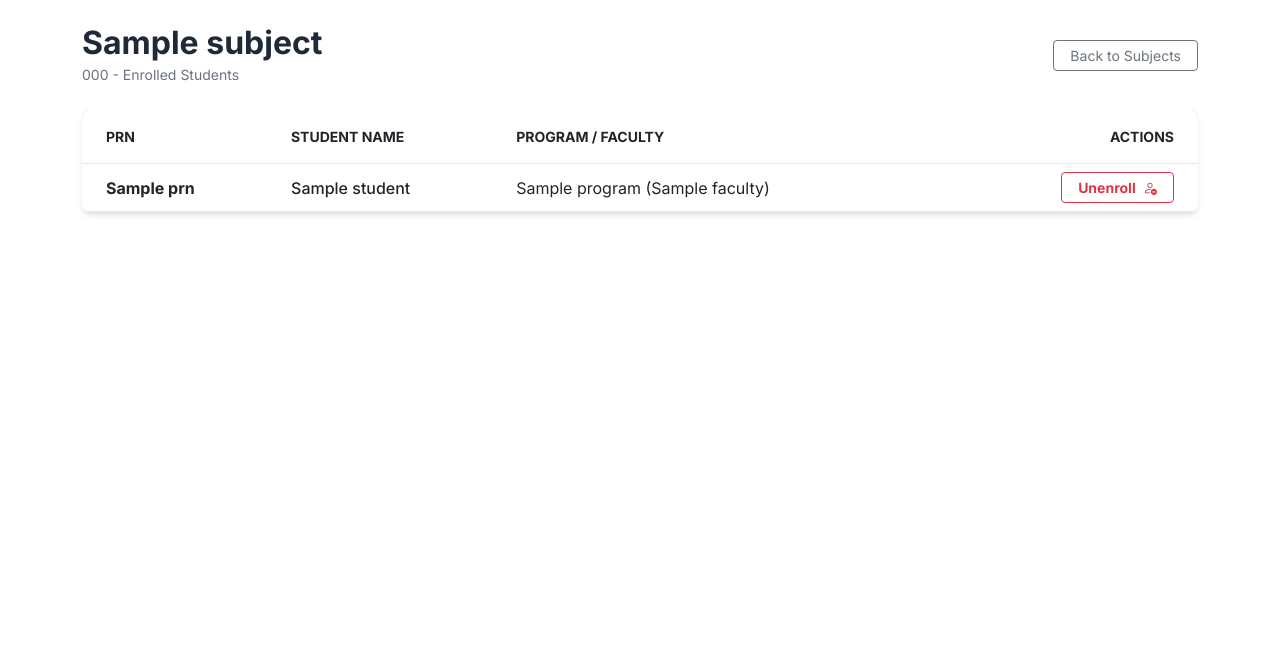
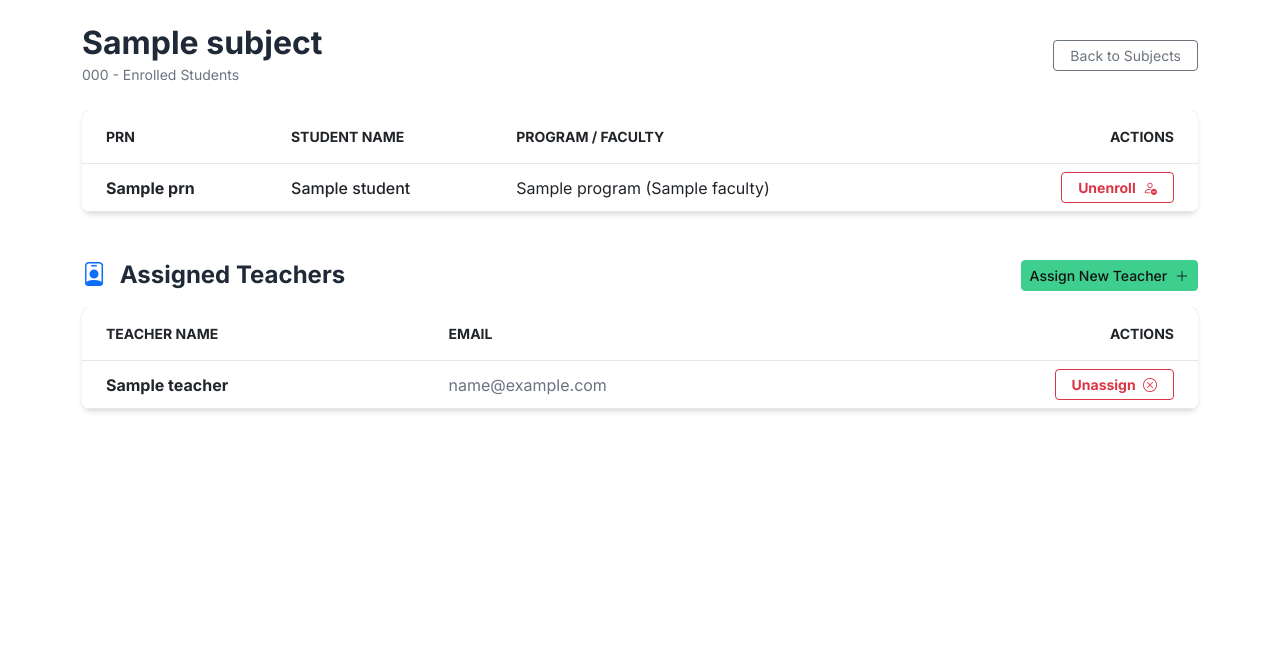
Before and after one commit to Akram-X207/student-attendance-portal, a PHP site: template app/views/admin/subject_students.php in a window 1280 px wide. Shown: the part 57-706 px from the top of the page. Run offline with PHP 8.4, Linux system fonts and the light colour scheme; the template is opened without the code that fills it: most values are stand-ins (such as "Sample title", 1, 10 or a date in 2020); some libraries are stand-ins or nearby versions.

Commit message:
feat: added teacher management to subject-students view

```diff
--- a/app/views/admin/subject_students.php
+++ b/app/views/admin/subject_students.php
@@ -45,4 +45,42 @@
         </table>
     </div>
 </div>
+
+<div class="d-flex justify-content-between align-items-center mt-5 mb-3">
+    <h4 class="fw-bold m-0"><i class="bi bi-person-badge text-primary me-2"></i> Assigned Teachers</h4>
+    <a href="<?= APP_URL ?>/admin/assign-teacher" class="btn btn-sm btn-primary">Assign New Teacher <i class="bi bi-plus-lg ms-1"></i></a>
+</div>
+
+<div class="card border-0 overflow-hidden mb-5">
+    <div class="table-responsive">
+        <table class="table table-hover align-middle mb-0">
+            <thead class="bg-secondary bg-opacity-50">
+                <tr class="text-muted-custom small text-uppercase fw-bold">
+                    <th class="ps-4 py-3">Teacher Name</th>
+                    <th class="py-3">Email</th>
+                    <th class="py-3 text-end pe-4">Actions</th>
+                </tr>
+            </thead>
+            <tbody>
+                <?php if (empty($teachers)): ?>
+                    <tr><td colspan="3" class="text-center py-5 text-muted-custom">No teachers assigned to this subject.</td></tr>
+                <?php else: ?>
+                    <?php foreach ($teachers as $teacher): ?>
+                        <tr>
+                            <td class="ps-4 fw-bold text-main"><?= htmlspecialchars($teacher['name']) ?></td>
+                            <td class="text-muted-custom"><?= htmlspecialchars($teacher['email']) ?></td>
+                            <td class="text-end pe-4">
+                                <a href="<?= APP_URL ?>/admin/unassign-teacher?subject_id=<?= $subject['id'] ?>&teacher_id=<?= $teacher['id'] ?>"
+                                   class="btn btn-sm btn-outline-danger px-3 py-1 fw-bold"
+                                   onclick="return confirm('Unassign teacher from this subject?')">
+                                   Unassign <i class="bi bi-x-circle ms-1"></i>
+                                </a>
+                            </td>
+                        </tr>
+                    <?php endforeach; ?>
+                <?php endif; ?>
+            </tbody>
+        </table>
+    </div>
+</div>
 <?php require_once __DIR__ . '/../layouts/footer.php'; ?>
--- a/public/index.php
+++ b/public/index.php
@@ -78,6 +78,8 @@ switch ($controller) {
             $adminCtrl->subjectStudents();
         } else if ($action === 'unenroll-student') {
             $adminCtrl->unenrollStudent();
+        } else if ($action === 'unassign-teacher') {
+            $adminCtrl->unassignTeacher();
         } else if ($action === 'assign-teacher') {
             $adminCtrl->assignTeacher();
         } else if ($action === 'assign-student') {
```
Also changed, not shown: app/controllers/AdminController.php (+28 -0 lines).
